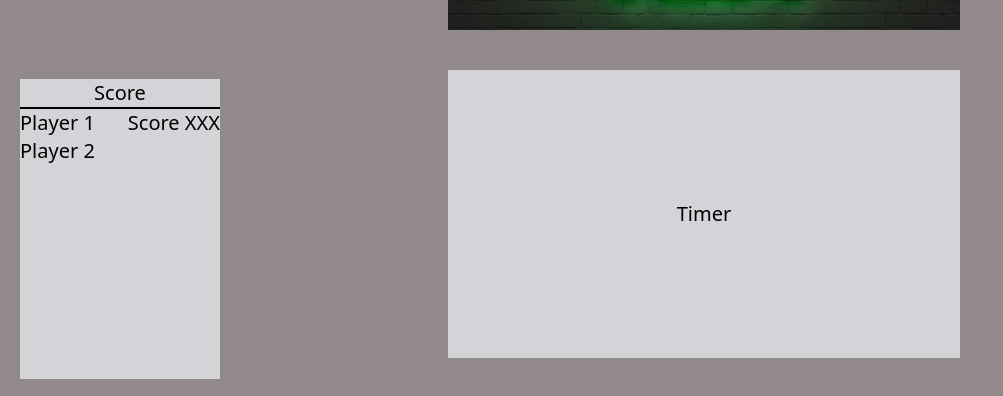
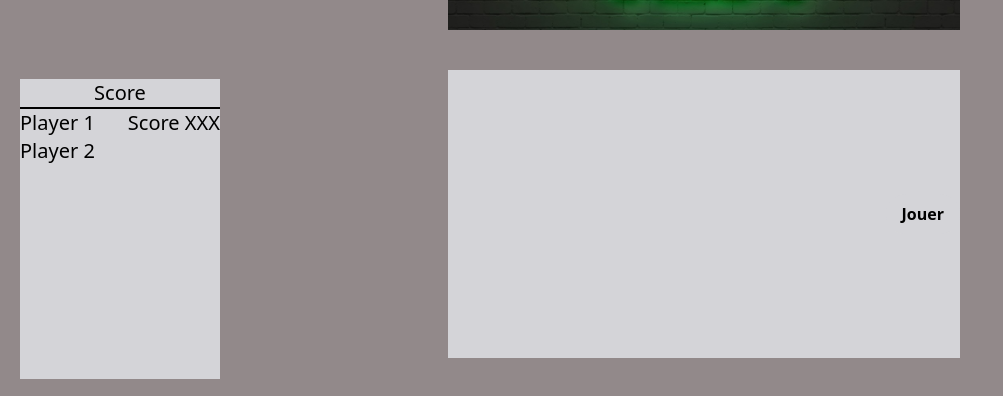
Before and after one commit to AllanDltr/Blindtest, a React (Vite) app: page /room in a window 1280 px wide. Shown: the part 246-642 px from the top of the page, without its empty margins (0-1003 px from the left). Built offline with nearby package versions, Linux system fonts and the light colour scheme.

Commit message:
- Create BlindTestButtons and Category with props - Modify other files to adapt to that change - Create Timer on the gaming room

```diff
--- a/src/components/answers.tsx
+++ b/src/components/answers.tsx
@@ -16,6 +16,7 @@ export const Answers = () => {
 // The idea here is to have a section where the player can write his answer.
 // The answer is composed of the artist and the title of the song.
 // The player can write his answer in the input field.
+
 // When he clicks on the "Valider" button, the answer is checked and if it's correct, he wins a point.
 // If he doesn't have the correct answer, his score stays the same.
 // When the answer is checked, the input field is disabled.
--- /dev/null
+++ b/src/components/buttons.tsx
@@ -0,0 +1,19 @@
+interface buttonProps {
+    id: string;
+    disabled: boolean;
+    onClick: () => void;
+    insideText: string;
+}
+
+export const BlindTestButton = ({ id, disabled, onClick, insideText }: buttonProps) => {
+    return (
+        <button
+            id={id}
+            disabled={disabled}
+            onClick={onClick}
+            className="bg-zinc-300 hover:bg-zinc-400 text-black font-bold py-2 px-4 rounded-full"
+        >
+            {insideText}
+        </button>
+    );
+};
--- a/src/components/categories.tsx
+++ b/src/components/categories.tsx
@@ -1,7 +1,8 @@
 import { useState, useEffect } from "react";
 import { useNavigate } from "react-router-dom";
+import { Category } from "../components/category";
 
-type category = {
+interface category  {
     title: string
     imgUrl: string
 }
@@ -24,14 +25,13 @@ export const  Categories = () => {
             <div className="MostPopular text-xl">Most Popular</div>
             <div className="Rectangle1 w-[98%] h-[10%] border border-black flex">
                 {data.map((category) => (
-                        <div className="SongCategory mx-5 my-2 w-[10%]"
+                    <Category
                         key={category.title}
+                        category={category}
                         onClick={() =>
                             navigate(`/room/${category.title}`)
-                        }>
-                        <img className={`${category.title}Logo`} src={category.imgUrl} />
-                        <div className={`${category.title} text-center`}>{category.title}</div>
-                    </div>
+                        }
+                    />
                 ))}
             </div>
         </div>
--- /dev/null
+++ b/src/components/category.tsx
@@ -0,0 +1,29 @@
+interface CategoryProps {
+    category: {
+        title: string;
+        imgUrl: string;
+    };
+    onClick: () => void;
+}
+
+
+export const Category = ({ category, onClick }: CategoryProps) => {
+    return(
+        <div className="SongCategory mx-5 my-2 w-[10%]"
+            onClick={onClick}>
+            <img className={`${category.title}Logo`} src={category.imgUrl} />
+            <div className={`${category.title} text-center`}>{category.title}</div>
+        </div>
+    );
+};
+
+
+{/* {data.map((category) => (
+    <div className="SongCategory mx-5 my-2 w-[10%]"
+    key={category.title}
+    onClick={() =>
+        navigate(`/room/${category.title}`)
+    }>
+    <img className={`${category.title}Logo`} src={category.imgUrl} />
+    <div className={`${category.title} text-center`}>{category.title}</div>
+</div> */}
--- a/src/components/game.tsx
+++ b/src/components/game.tsx
@@ -1,12 +1,31 @@
+import { BlindTestButton } from "./buttons";
+
 export const Game = () => {
+function handleClick() {
+    const playButton = document.getElementById('playButton') as HTMLButtonElement;
+    let count = 5;
+    const intervalStartingGame = setInterval(() => {
+        count--;
+        if (count === 0) {
+            clearInterval(intervalStartingGame);
+            playButton.textContent = 'Le jeu commence !';
+            // Add code here to start the game (display the first song, start the timer, etc.) on the server side.
+        } else {
+            playButton.textContent = "Le jeu commence dans : " + count.toString();
+            // Add code here to send the countdown to the other players.
+        }
+    }, 1000);
+}
+
     return (
-        <div className="CountdownSection w-[40%] h-[288px] mx-[35%] mb-10 relative bg-zinc-300">
+        <div className="CountdownSection w-[40%] h-[288px] mx-[35%] mb-10 relative bg-zinc-300 flex justify-center items-center">
             <div className="ImagePlaceholder w-full h-full bg-zinc-300" />
-            <div className="Countdown w-full top-[130px] flex justify-center items-center absolute  bg-zinc-300 text-xl">Timer</div>
+            <BlindTestButton
+                id="playButton"
+                onClick={handleClick}
+                insideText="Jouer"
+                disabled={false}
+            />
         </div>
     );
 };
-
-// The idea here is to show a timer while the player is playing the song.
-// When the timer reaches 0, it's hidden and instead there is the image of the album cover.
-// Under the album there is the artist and the title of the song.
--- a/src/components/navbar.tsx
+++ b/src/components/header.tsx
@@ -1,5 +1,4 @@
-import { Link } from "react-router-dom";
-import { useNavigate } from "react-router-dom"
+import { Link, useNavigate } from "react-router-dom";
 import {useState} from "react"
 
 export const Navbar = () => {
--- a/src/components/homepage/homepage.tsx
+++ b/src/components/homepage/homepage.tsx
@@ -1,4 +1,4 @@
-import { Navbar } from "../navbar.tsx"
+import { Navbar } from "../header.tsx"
 import { Categories } from "../categories.tsx"
 import { useEffect } from "react";
 import { useNavigate } from "react-router-dom";
--- a/src/components/room/room.tsx
+++ b/src/components/room/room.tsx
@@ -1,4 +1,4 @@
-import { Navbar } from "../navbar"
+import { Navbar } from "../header"
 import { Scoreboard } from "../scoreboard"
 import { Game } from "../game"
 import { Answers } from "../answers"
--- a/src/components/user/user.tsx
+++ b/src/components/user/user.tsx
@@ -1,10 +1,11 @@
 import { useState, useEffect } from "react";
-import { Navbar } from "../navbar";
+import { Navbar } from "../header";
 import { useNavigate } from "react-router-dom";
+import { BlindTestButton } from "../buttons";
 
 export const User = () => {
     const navigate = useNavigate();
-    const playButton = document.getElementById('PlayButton') as HTMLButtonElement;
+    const playButton = document.getElementById('playButton') as HTMLButtonElement;
     const [isDisabled, setIsDisabled] = useState(true);
     const [pseudo, setPseudo] = useState('');
 
@@ -28,14 +29,14 @@ export const User = () => {
 
     function handleClick() {
         if (playButton) {
-            let count = 5;
+            let count = 3;
             const intervalStartingGame = setInterval(() => {
                 count--;
                 if (count === 0) {
                     handleStorePseudo();
                     clearInterval(intervalStartingGame);
-                    console.log('Game started!');
-                    playButton.textContent = 'Le jeu commence !';
+                    console.log("Ton pseudo est : " + pseudo);
+                    playButton.textContent = 'Pseudo enregistré !';
                     navigate(`/categories`)
 
                 } else {
@@ -55,9 +56,12 @@ export const User = () => {
                     </div>
                 </div>
             <div className="PlayButton mt-10 flex justify-center">
-                <button id="PlayButton" disabled={isDisabled} onClick={handleClick} className="bg-zinc-300 hover:bg-zinc-400 text-black font-bold py-2 px-4 rounded-full">
-                    Jouer
-                </button>
+                <BlindTestButton
+                    id="playButton"
+                    onClick={handleClick}
+                    disabled={isDisabled}
+                    insideText="Jouer"
+                />
             </div>
         </>
     );
```
